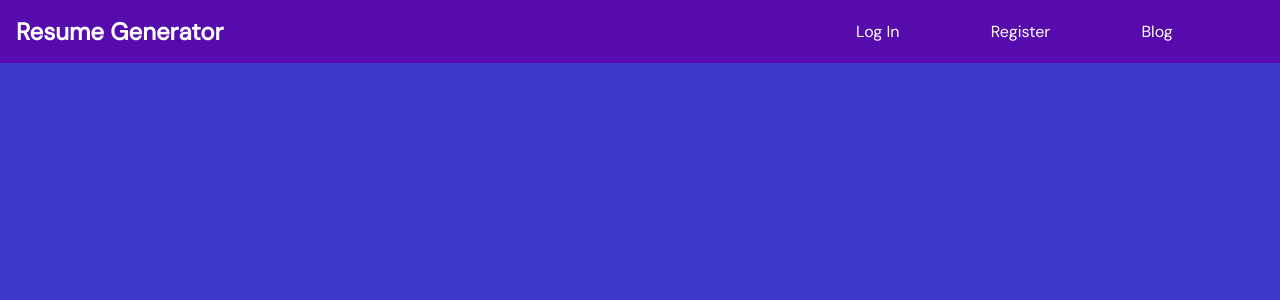
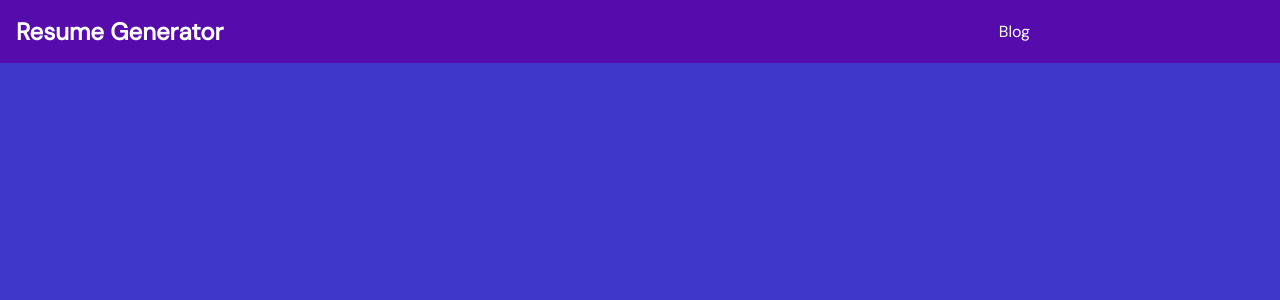
Before and after one commit to kimpea/resume-generator, a Flask app: page / in a window 1280 px wide. Shown: the top 300 px of the page. Run offline with Flask 2, Linux system fonts and the light colour scheme; some libraries are stand-ins or nearby versions.

Commit message:
Reorganise nav links

```diff
--- a/templates/base.html
+++ b/templates/base.html
@@ -20,8 +20,7 @@
                 <li class="nav-list-item"><a href="{{ url_for ('add_resume', username=session['username']) }}">Create a Resume</a></li>
                 <li class="nav-list-item"><a href="{{ url_for ('logout') }}">Log Out</a></li>
                 {% else %}
-                <li class="nav-list-item"><a href="{{ url_for ('login') }}">Log In</a></li>
-                <li class="nav-list-item"><a href="{{ url_for ('register') }}">Register</a></li>
+
                 {% endif %}
                 <li class="nav-list-item"><a href="#" class="nav-item-link">Blog</a></li>
             </ul>
```
